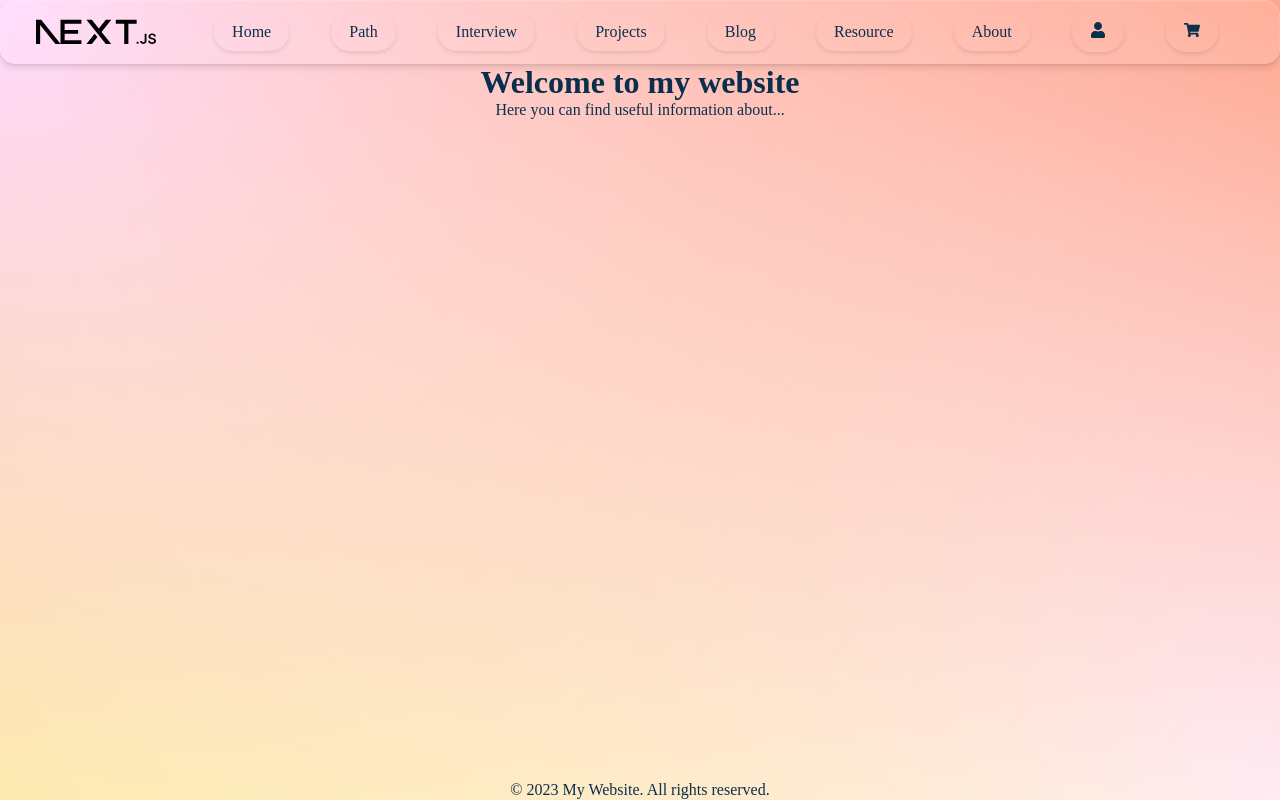
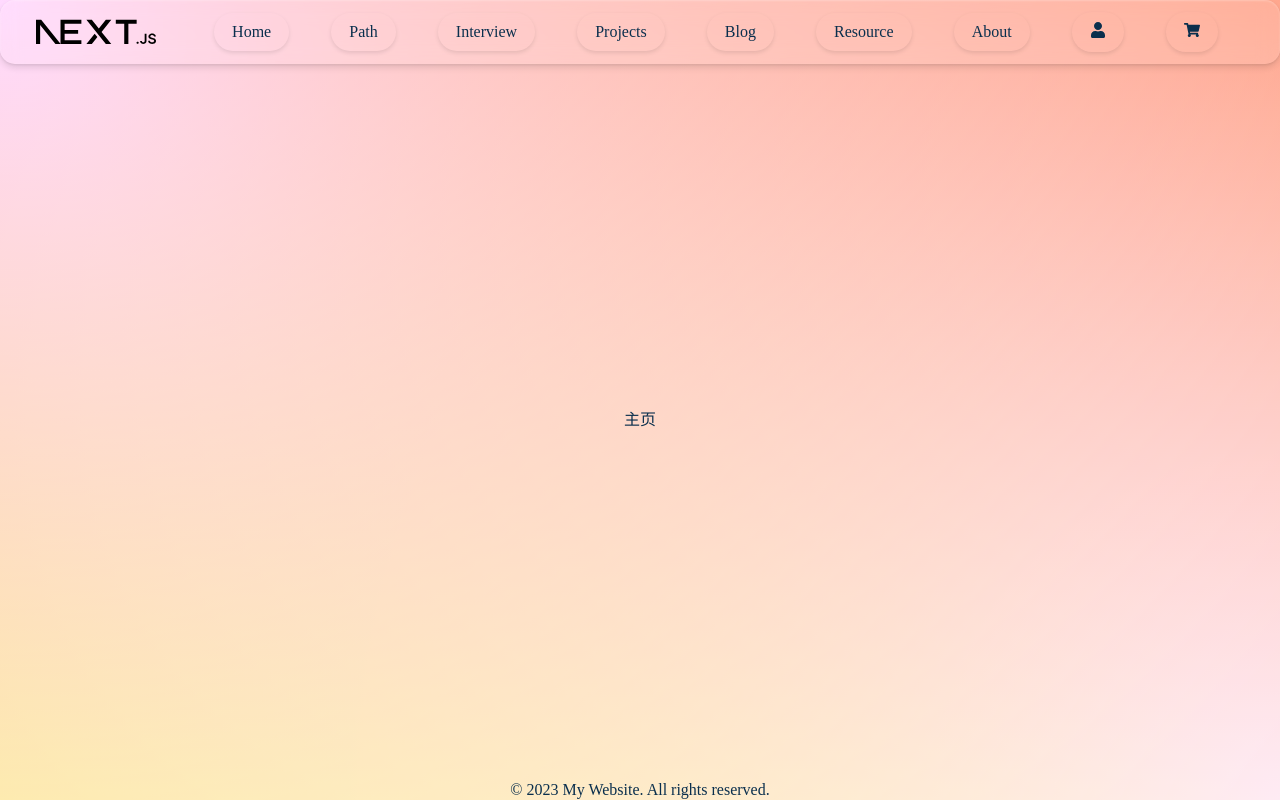
Before and after one commit to Gan-Xing/NextTS, a Next.js app: page / in a window 1280 px wide. Built offline with nearby package versions, Linux system fonts and the light colour scheme.

Commit message:
修改布局相关代码

```diff
--- a/src/components/Content/index.tsx
+++ /dev/null
@@ -1,14 +0,0 @@
-import styles from '@/styles/Content.module.css';
-
-const Content = () => {
-	return (
-		<main className={styles.content}>
-			<h1>Welcome to my website</h1>
-			<section className={styles.section}>
-				<p>Here you can find useful information about...</p>
-			</section>
-		</main>
-	);
-};
-
-export default Content;
--- a/src/components/Layout/index.tsx
+++ b/src/components/Layout/index.tsx
@@ -1,7 +1,34 @@
 import { LayoutProps } from '@/types';
+import Navbar from '@/components/Navbar';
+import Footer from '@/components/Footer';
+import styles from '@/styles/Layout.module.css';
+import Head from 'next/head';
 
-const Layout: React.FC<LayoutProps> = ({ children }) => {
-	return <>{children}</>;
+const Layout: React.FC<LayoutProps> = ({
+	children,
+	containerClassName,
+	contentClassName,
+	sectionClassName
+}) => {
+	return (
+		<>
+			<Head>
+				<title>My Website</title>
+				<meta name='description' content='Welcome to my website' />
+				<link rel='icon' href='/favicon.webp' />
+			</Head>
+			<div className={`${styles.container} ${containerClassName}`}>
+				<Navbar />
+				<main className={`${styles.content} ${contentClassName}`}>
+					<section
+						className={`${styles.section} ${sectionClassName}`}>
+						{children}
+					</section>
+				</main>
+				<Footer />
+			</div>
+		</>
+	);
 };
 
 export default Layout;
--- a/src/pages/_app.tsx
+++ b/src/pages/_app.tsx
@@ -1,6 +1,10 @@
 import '@/styles/globals.css';
 import type { AppProps } from 'next/app';
 
+
 export default function App({ Component, pageProps }: AppProps) {
-	return <Component {...pageProps} />;
+	return (
+
+			<Component {...pageProps} />
+	);
 }
--- a/src/pages/index.tsx
+++ b/src/pages/index.tsx
@@ -1,22 +1,9 @@
-import Head from 'next/head';
-import Navbar from '@/components/Navbar';
-import Content from '@/components/Content';
-import Footer from '@/components/Footer';
-import styles from '@/styles/Home.module.css';
+import Layout from '@/components/Layout';
 
 const Home = () => {
 	return (
 		<>
-			<Head>
-				<title>My Website</title>
-				<meta name='description' content='Welcome to my website' />
-				<link rel='icon' href='/favicon.webp' />
-			</Head>
-			<div className={styles.container}>
-				<Navbar />
-				<Content />
-				<Footer />
-			</div>
+			<Layout>主页</Layout>
 		</>
 	);
 };
--- /dev/null
+++ b/src/styles/Layout.module.css
@@ -0,0 +1,13 @@
+.container {
+	display: flex;
+	flex-direction: column;
+	height: 100%;
+}
+.content {
+	margin: 4.5rem 1rem 1rem;
+	display: flex;
+	flex: 1;
+	flex-direction: column;
+	justify-content: center;
+	align-items: center;
+}
--- a/src/types/layout.d.ts
+++ b/src/types/layout.d.ts
@@ -1,5 +1,8 @@
 import { ReactNode } from 'react';
 
 export interface LayoutProps {
-	children: ReactNode;
+	children?: ReactNode;
+	containerClassName?: String;
+	contentClassName?: String;
+	sectionClassName?: String;
 }
```
